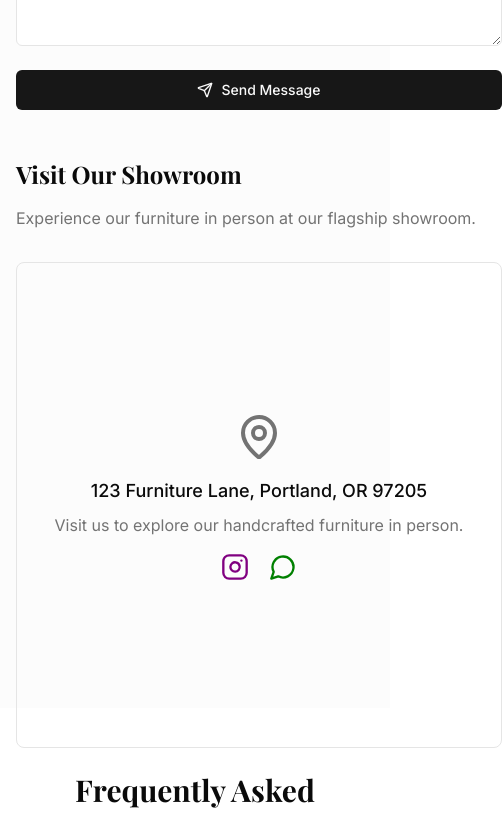
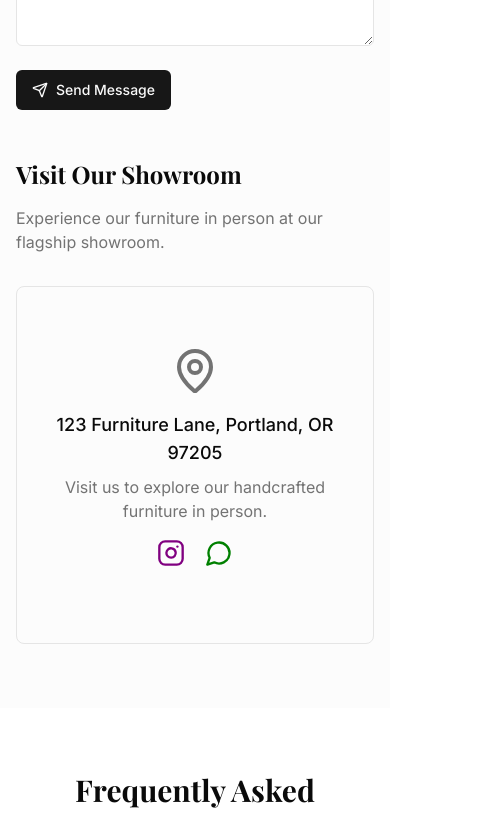
Before and after one commit to m4dd0c/elegance-app, a Next.js app: page /contact in a window 390 px wide. Shown: the part 1728-2541 px from the top of the page, 502 px wide, since content can reach past the window. Built offline with nearby package versions, Linux system fonts and the light colour scheme; a web font is replaced by a local one.

Commit message:
impr: responsive contact page

```diff
--- a/app/contact/page.tsx
+++ b/app/contact/page.tsx
@@ -130,12 +130,13 @@ export default function ContactPage() {
       {/* Contact Form and Map */}
       <section className="bg-muted/30 py-16 md:py-24">
         <div className="container mx-auto px-4 md:px-6">
-          <div className="grid gap-12 md:grid-cols-2">
+          <div className="flex gap-12 flex-row max-md:flex-col">
             <motion.div
               initial={{ opacity: 0, x: -20 }}
               whileInView={{ opacity: 1, x: 0 }}
               transition={{ duration: 0.5 }}
               viewport={{ once: true }}
+              className="w-full"
             >
               <h2 className="font-playfair text-2xl font-bold md:text-3xl">
                 Send Us a Message
@@ -155,6 +156,7 @@ export default function ContactPage() {
                       onChange={handleChange}
                       placeholder="Your name"
                       required
+                      className="w-full"
                     />
                   </div>
                   <div className="grid gap-4 sm:grid-cols-2">
@@ -220,7 +222,7 @@ export default function ContactPage() {
                     />
                   </div>
                 </div>
-                <Button type="submit" className="w-full">
+                <Button type="submit">
                   <Send className="mr-2 h-4 w-4" /> Send Message
                 </Button>
               </form>
@@ -230,7 +232,7 @@ export default function ContactPage() {
               whileInView={{ opacity: 1, x: 0 }}
               transition={{ duration: 0.5, delay: 0.2 }}
               viewport={{ once: true }}
-              className="flex flex-col"
+              className="flex flex-col w-full"
             >
               <h2 className="font-playfair text-2xl font-bold md:text-3xl">
                 Visit Our Showroom
@@ -239,7 +241,7 @@ export default function ContactPage() {
                 Experience our furniture in person at our flagship showroom.
               </p>
 
-              <div className="mt-8 aspect-square h-full w-full overflow-hidden rounded-lg border flex items-center justify-center p-8 text-center">
+              <div className="mt-8 aspect-square border h-full w-full overflow-hidden rounded-lg flex items-center justify-center p-8 text-center">
                 <div>
                   <MapPin className="mx-auto h-12 w-12 text-muted-foreground" />
                   <p className="mt-4 text-lg font-medium">
```
